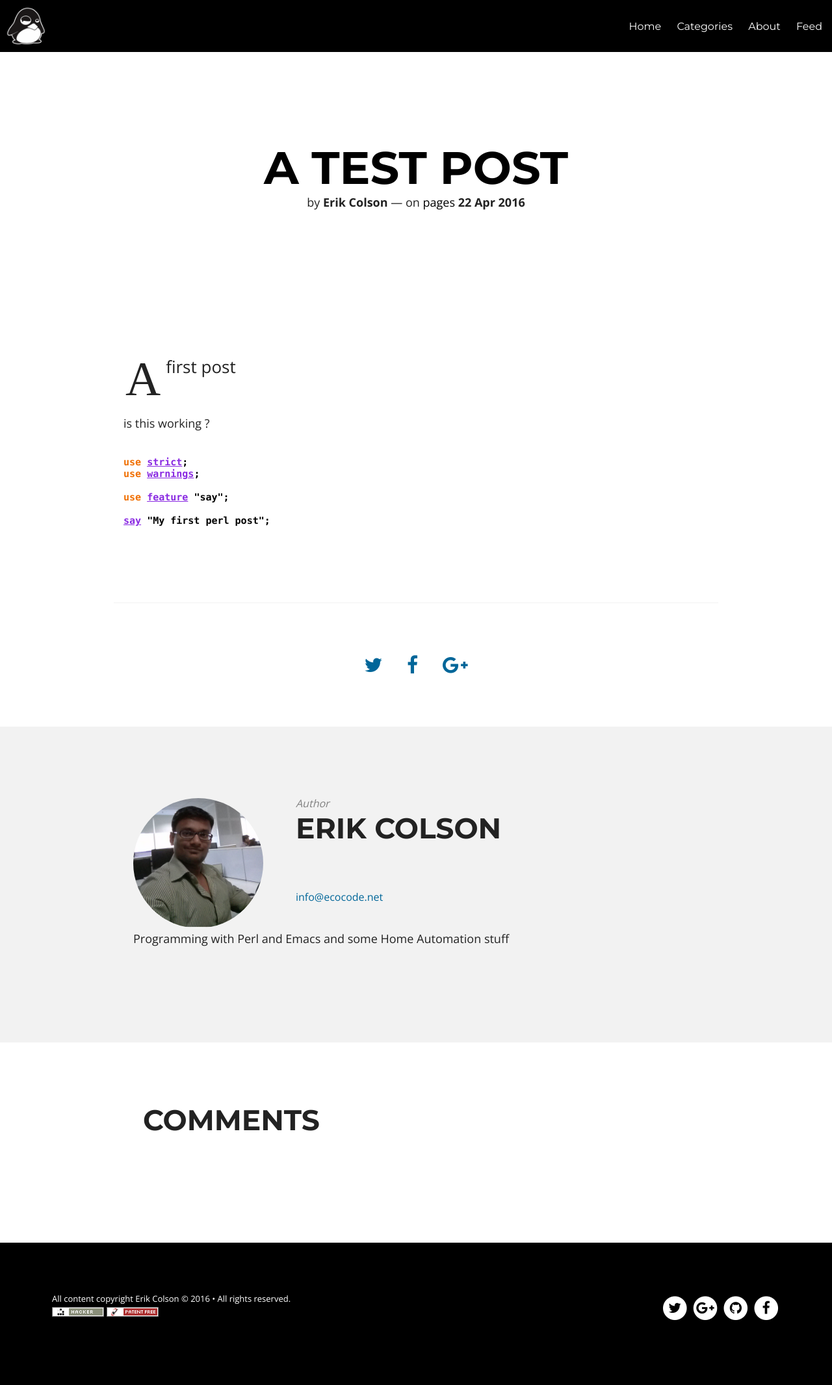
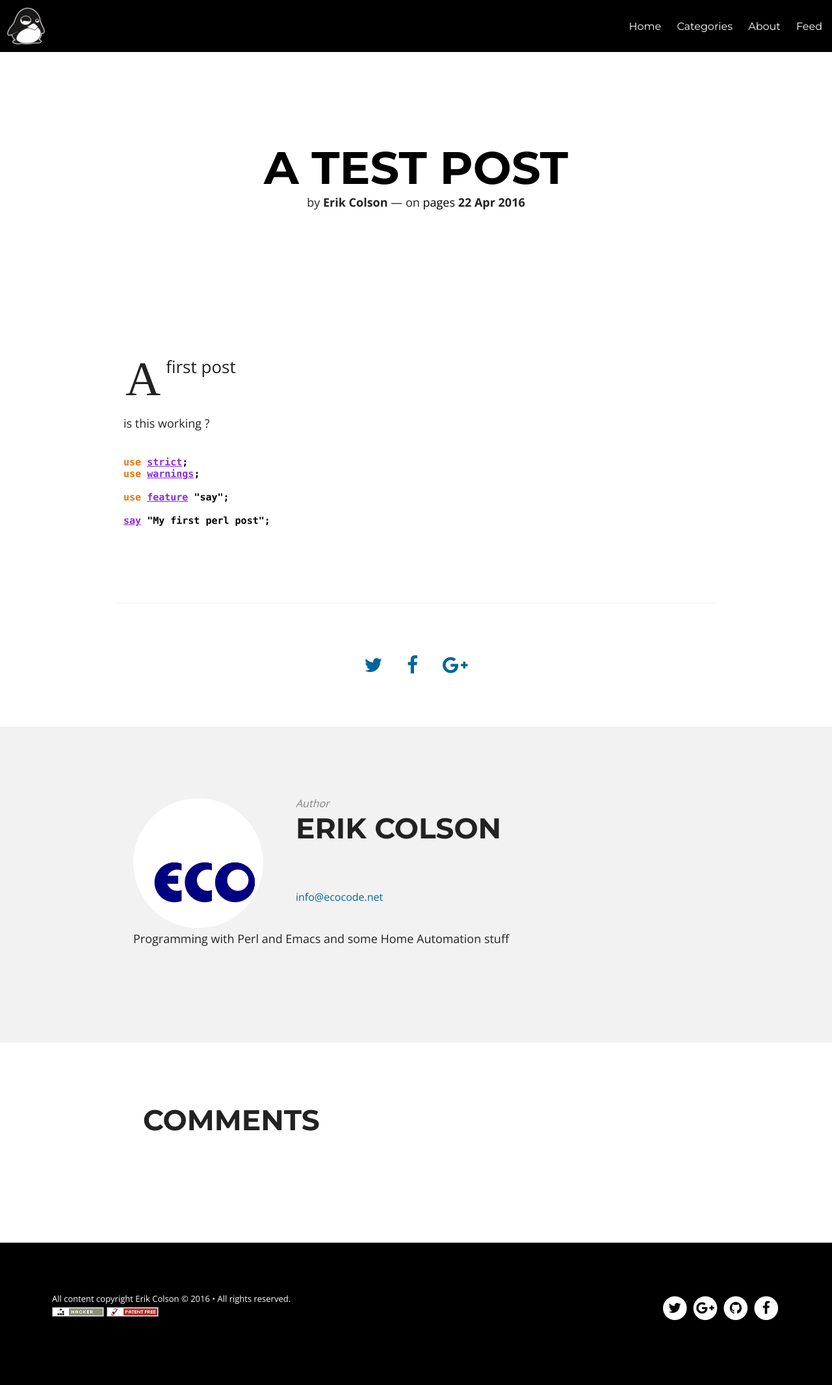
Before and after one commit to ecocode/ecocode.github.io, a Jekyll site: the page built from _posts/2016-04-22-ATestPost.md, in a window 1280 px wide. Shown: the whole page at 65% size. Built offline with Jekyll 4.4.1, drawn with Linux system fonts in a browser that asks for light colours; nearby versions of some CDN libraries; grey boxes are pictures that could not be loaded.

Commit message:
avatar changed to ECO.png

```diff
--- a/_config.yml
+++ b/_config.yml
@@ -12,7 +12,7 @@ url:        	 http://blog.ecocode.net
 # Owner/author information
 owner:
   name:           Erik Colson
-  avatar:         ameyjadiye.jpg
+  avatar:         ECO.png
   email:          info@ecocode.net
   # Use the coder's toolbox at http://coderstoolbox.net/string/#!encoding=xml&action=encode&charset=us_ascii to encode your description into XML string
   description:    Programming with Perl and Emacs and some Home Automation stuff
```
Also changed, not shown: images/ECO.png (added).
